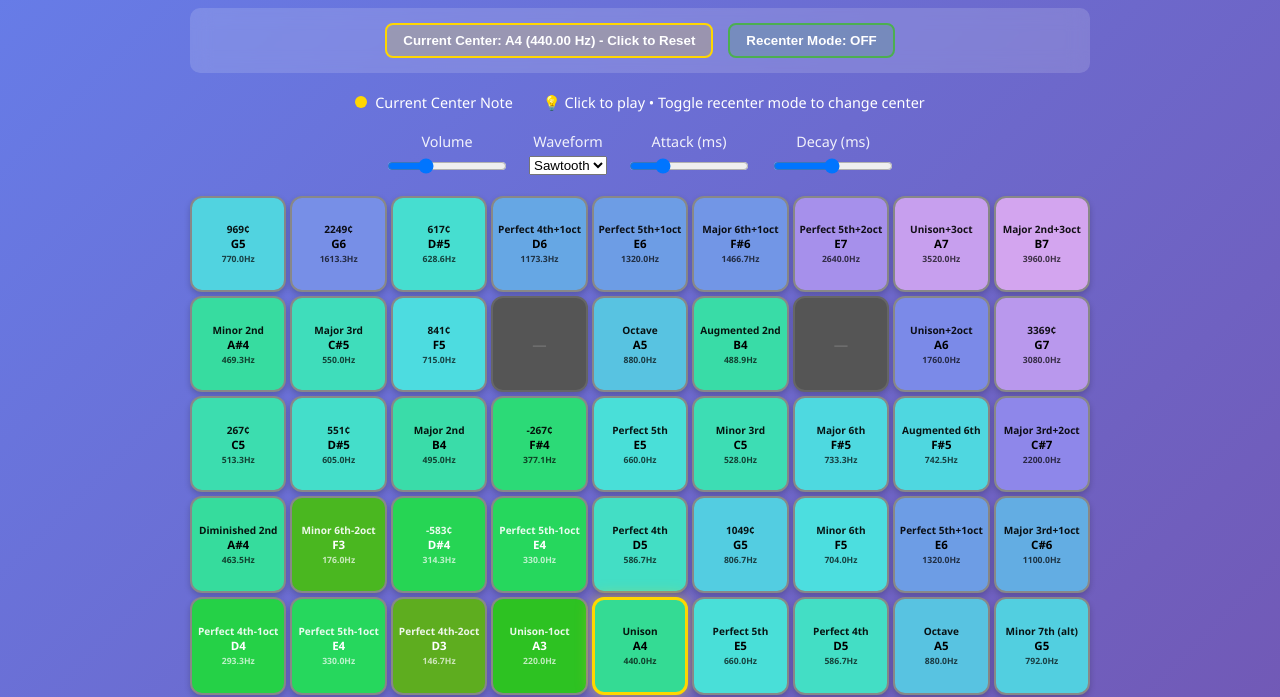
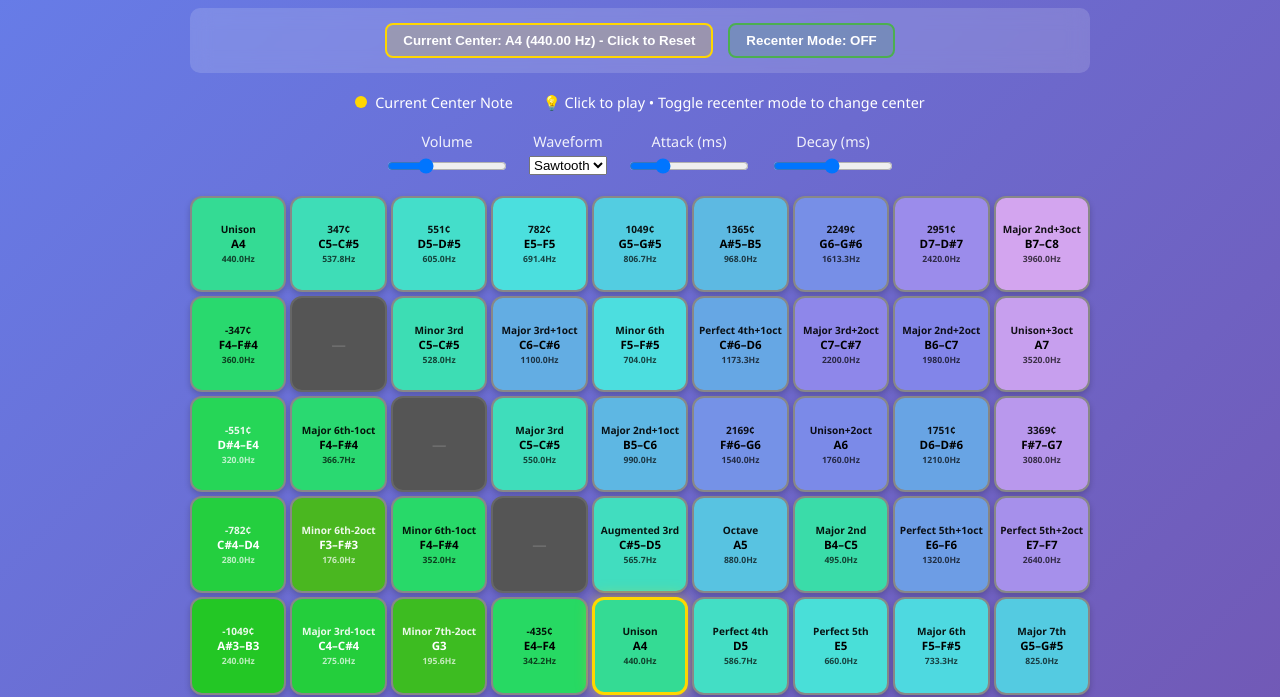
Before and after one commit to HunterVacui/HunterVacui.github.io, a plain HTML site: page dynamic_piano_grid.html in a window 1280 px wide. Shown: the part 124-821 px from the top of the page. Drawn offline with Linux system fonts and the light colour scheme.

Commit message:
more freq iterations

```diff
--- a/dynamic_piano_grid.html
+++ b/dynamic_piano_grid.html
@@ -310,6 +310,20 @@
                       1/7,    1/4,   0,  9/10, 1/3,   0,   8/13, 8/6,  15/16,
                       1/9,    1/8,  1/6,  1/3, 1/4,  3/8,  7/10, 4/5,   4/7,
                 ];
+                // missing: 16/15, 32/25, 40/27
+                // 10/3, 3/10, 9/10, 10/9, 5/9, 9/5
+                // 7/12, 5/12, 12/7, 12/5
+                this.multipliers = [
+                       1,  11/9, 11/8,  11/7, 11/6, 11/5, 11/3, 11/2,   9/1,
+                    9/11,     0,  6/5,   5/2, 8/5,   8/3,  5/1,  9/2,   8/1,
+                    8/11,   5/6,    0,   5/4, 9/4,   7/2,  4/1, 11/4,   7/1,
+                    7/11,   2/5,  4/5,     0, 9/7,   2/1,  9/8,  3/1,   6/1,
+                    6/11,   5/8,  4/9,   7/9, 1/1,   4/3,  3/2,  5/3,  15/8,
+                    5/11,   3/8,  2/7,   1/2, 3/4,     0,  7/5,  7/4,   7/3,
+                    3/11,   1/5,  1/4,  8/9, 2/3,   5/7,    0, 10/7,   8/7,
+                    2/11,   2/9,  4/11,   1/3, 3/5,   4/7, 7/10,    0,   6/7,
+                     1/9,   1/8,  1/7,   1/6, 8/15,  3/7,  7/8,  7/6,     0,
+                ];
 
                 // Apply center class to the current center position
                 this.updateCenterKey();
@@ -470,12 +484,34 @@
                 const A4 = 440;
                 const noteNames = ['C', 'C#', 'D', 'D#', 'E', 'F', 'F#', 'G', 'G#', 'A', 'A#', 'B'];
 
-                const semitonesFromA4 = Math.round(12 * Math.log2(frequency / A4));
-                const octave = Math.floor((semitonesFromA4 + 9) / 12) + 4;
-                const noteIndex = ((semitonesFromA4 + 9) % 12 + 12) % 12;
-                const noteName = noteNames[noteIndex];
+                // Calculate semitone distance from A4 (can be fractional)
+                const semitonesFromA4 = 12 * Math.log2(frequency / A4);
 
-                return `${noteName}${octave}`;
+                // Round to nearest semitone for exact match check
+                const nearestSemitone = Math.round(semitonesFromA4);
+                const exactFrequency = A4 * Math.pow(2, nearestSemitone / 12);
+
+                // Tight tolerance for exact match
+                if (Math.abs(frequency - exactFrequency) < 1) {
+                    const noteIndex = ((nearestSemitone + 9) % 12 + 12) % 12;
+                    const octave = Math.floor((nearestSemitone + 9) / 12) + 4;
+                    return `${noteNames[noteIndex]}${octave}`;
+                }
+
+                // Not exact — find bounding notes
+                const lowerSemitone = Math.floor(semitonesFromA4);
+                const upperSemitone = lowerSemitone + 1;
+
+                const lowerNoteIndex = ((lowerSemitone + 9) % 12 + 12) % 12;
+                const upperNoteIndex = ((upperSemitone + 9) % 12 + 12) % 12;
+
+                const lowerOctave = Math.floor((lowerSemitone + 9) / 12) + 4;
+                const upperOctave = Math.floor((upperSemitone + 9) / 12) + 4;
+
+                const lowerNote = `${noteNames[lowerNoteIndex]}${lowerOctave}`;
+                const upperNote = `${noteNames[upperNoteIndex]}${upperOctave}`;
+
+                return `${lowerNote}–${upperNote}`;
             }
 
             updateDisplay() {
```
